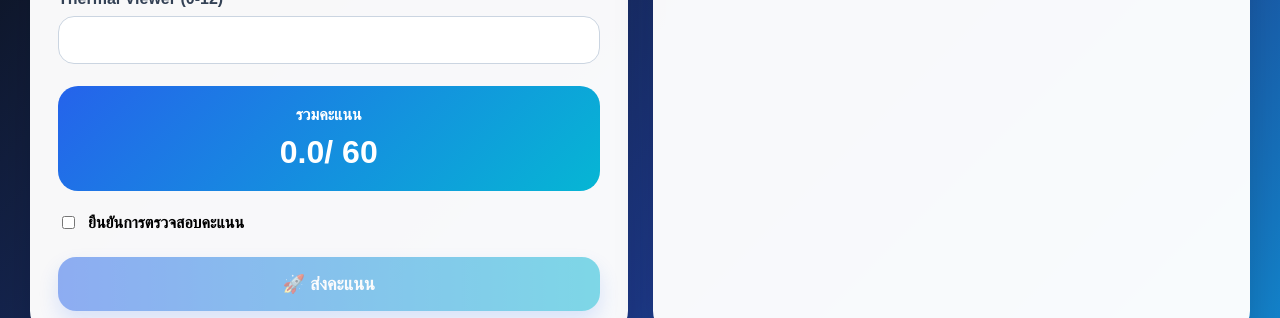
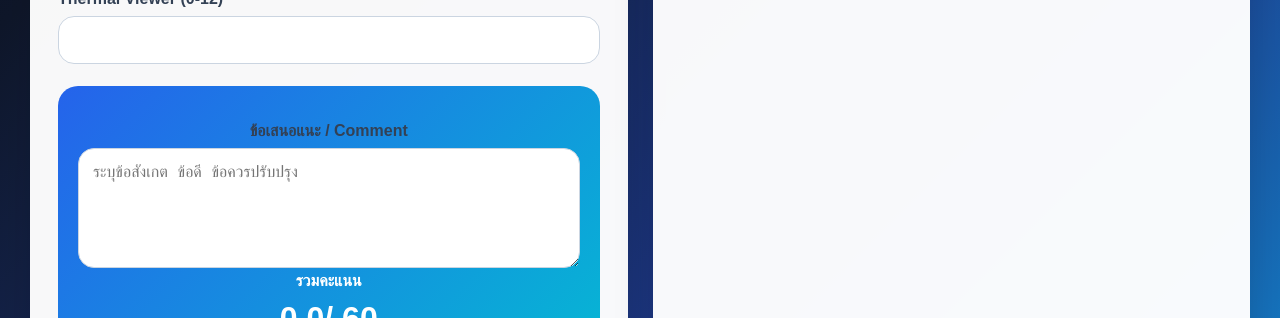
Before and after one commit to isariyar/pea-score, a React app: page / in a window 1280 px wide. Shown: the part 1000-1318 px from the top of the page. Built offline with nearby package versions, Linux system fonts and the light colour scheme; no server answers; the database is empty; the HTML template or start-up script is replaced by a standard one.

Commit message:
Update App.jsx

```diff
--- a/src/App.jsx
+++ b/src/App.jsx
@@ -115,6 +115,8 @@ export default function App(){
   presentation_analysis:'',
   presentation_qa:'',
 
+  comment:'',
+
   signed:false
 
 });
@@ -210,6 +212,7 @@ export default function App(){
       role:current.role,
       category:f.category,
       score:finalScore,
+comment:f.comment,
 
       maintenance:Number(f.maintenance || 0),
       outage:Number(f.outage || 0),
@@ -257,7 +260,7 @@ export default function App(){
       presentation_check:'',
       presentation_analysis:'',
       presentation_qa:'',
-
+comment:'',
       signed:false
 
     });
@@ -560,7 +563,26 @@ export default function App(){
                 ))}
 
                 <div style={scoreBoxStyle}>
+<div style={labelStyle}>
+  ข้อเสนอแนะ / Comment
+</div>
 
+<textarea
+  rows={5}
+  value={f.comment}
+  onChange={(e)=>
+    setF({
+      ...f,
+      comment:e.target.value
+    })
+  }
+  placeholder='ระบุข้อสังเกต ข้อดี ข้อควรปรับปรุง'
+  style={{
+    ...inputStyle,
+    minHeight:'120px',
+    resize:'vertical'
+  }}
+/>
                   รวมคะแนน
 
                   <div style={{
```
Lines whose indentation alone changed are shown as unchanged.
